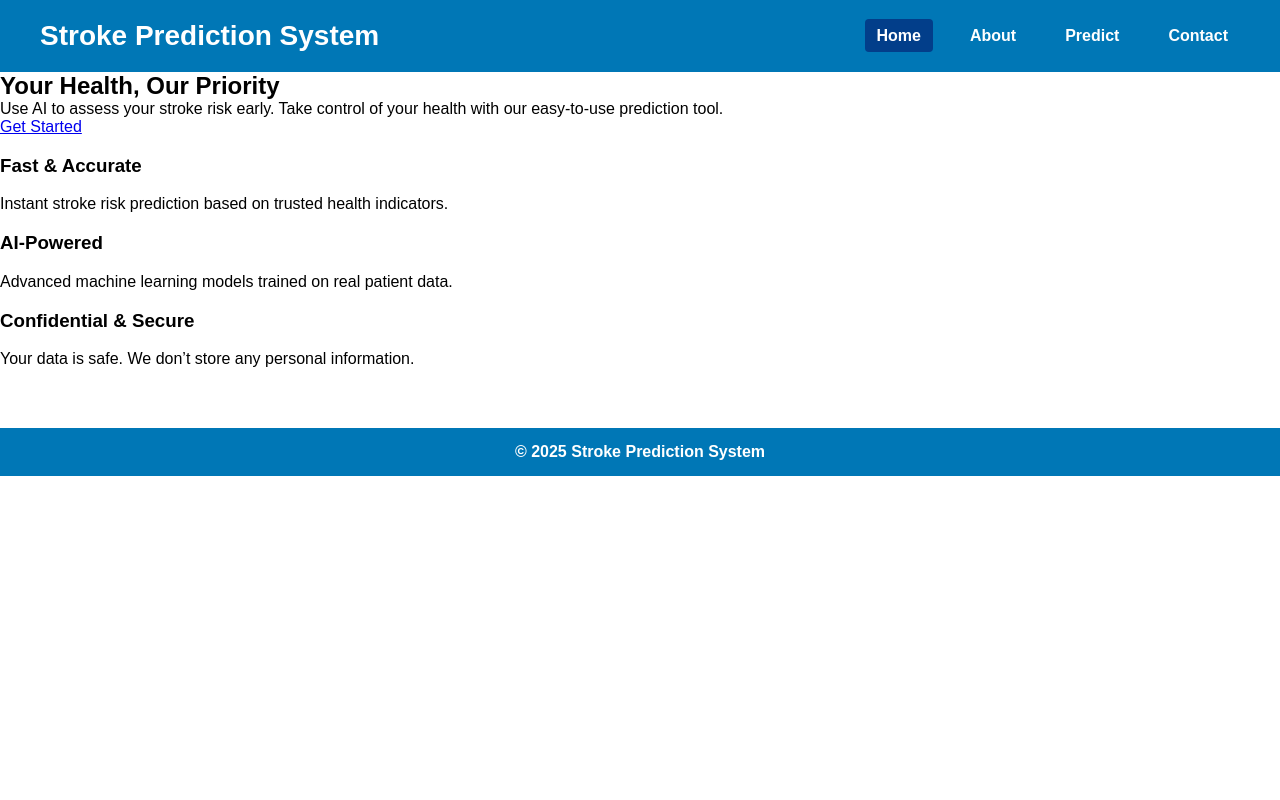
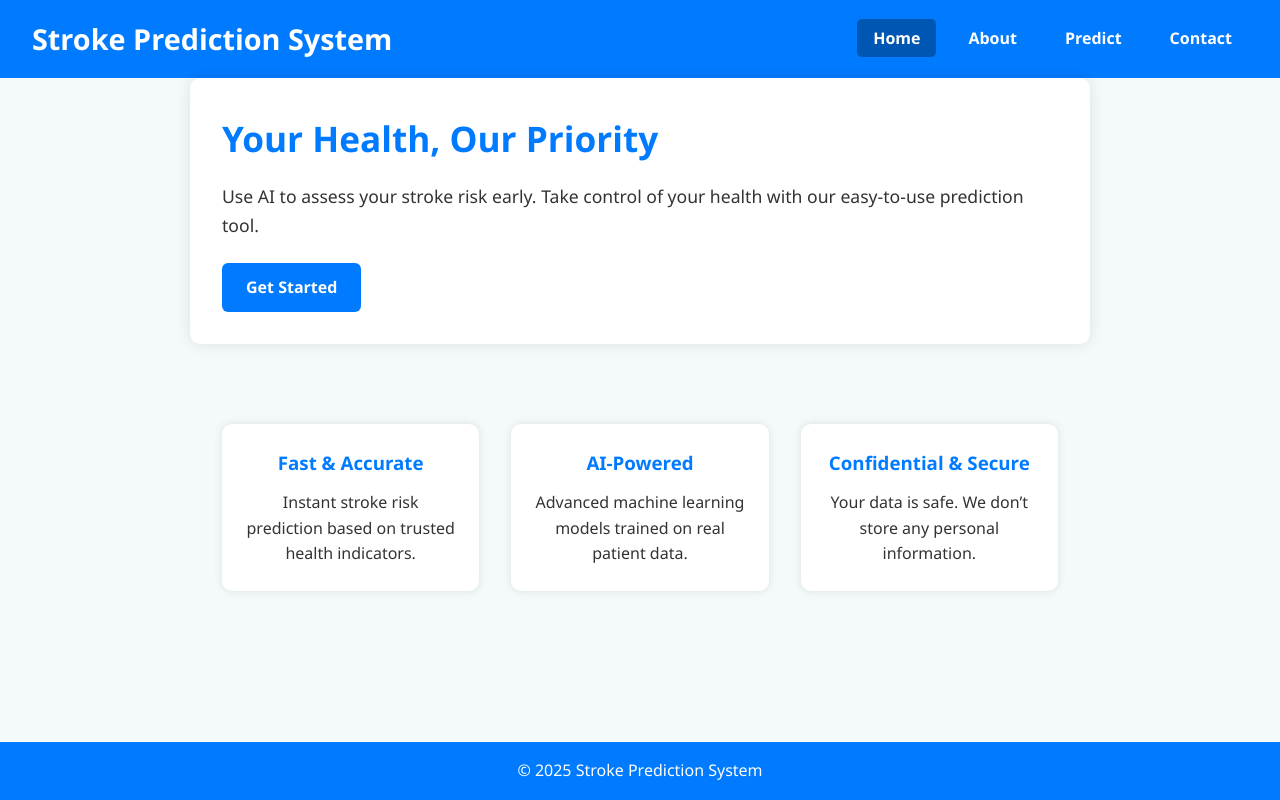
Before and after one commit to sparsha-lab/stroke-prediction, a Flask app: page / in a window 1280 px wide. Run offline with Flask 3, Linux system fonts and the light colour scheme; parts of the project's set-up code (start-up, migrations or seed data) failed here and were passed over.

Commit message:
Update style.css

```diff
--- a/static/style.css
+++ b/static/style.css
@@ -1,175 +1,345 @@
-/* Reset some basics */
-body, h1, h2, p, ul, li {
+/* Reset some default browser styles */
+* {
     margin: 0;
     padding: 0;
-    font-family: Arial, sans-serif;
+    box-sizing: border-box;
 }
 
-/* Header styling */
-header {
-    background-color: #0077b6;
-    color: white;
-    padding: 20px 40px;
+body {
+    font-family: 'Segoe UI', Tahoma, Geneva, Verdana, sans-serif;
+    background-color: #f4f9f9;
+    color: #333;
+    line-height: 1.6;
+    min-height: 100vh;
     display: flex;
-    justify-content: space-between;
-    align-items: center;
+    flex-direction: column;
 }
 
-/* Header title */
-header h1 {
-    font-size: 28px;
-    font-weight: bold;
+/* Header and Navigation */
+header {
+    background-color: #007bff;
+    color: white;
+    padding: 1rem 2rem;
+    display: flex;
+    align-items: center;
+    justify-content: space-between;
+    flex-wrap: wrap;
 }
 
-/* Navigation bar */
+header h1 {
+    font-size: 1.8rem;
+}
+
 nav ul {
     list-style: none;
     display: flex;
-    gap: 25px;
+    gap: 1rem;
 }
 
-/* Nav links */
 nav ul li a {
     color: white;
     text-decoration: none;
+    padding: 0.5rem 1rem;
+    border-radius: 5px;
     font-weight: 600;
-    font-size: 16px;
-    padding: 8px 12px;
-    border-radius: 4px;
     transition: background-color 0.3s ease;
 }
 
-/* Active page highlight */
-nav ul li a.active,
-nav ul li a:hover {
-    background-color: #023e8a;
+nav ul li a:hover,
+nav ul li a.active {
+    background-color: #0056b3;
 }
 
-/* Main content styling */
-section.main {
+/* Main Content Area */
+.main, .hero, .features {
+    padding: 2rem;
     max-width: 900px;
-    margin: 40px auto;
-    padding: 0 20px;
-    color: #023e8a;
+    margin: 0 auto 3rem auto;
 }
 
-/* About page specific styles */
-section.main h2 {
-    margin-top: 30px;
-    font-size: 26px;
-    border-bottom: 2px solid #0077b6;
-    padding-bottom: 8px;
-    margin-bottom: 15px;
+/* Hero Section (Home page) */
+.hero {
+    display: flex;
+    align-items: center;
+    justify-content: space-between;
+    gap: 2rem;
+    background-color: white;
+    border-radius: 10px;
+    padding: 2rem;
+    box-shadow: 0 0 15px rgba(0,0,0,0.1);
+    flex-wrap: wrap;
 }
 
-section.main p, section.main ul {
-    font-size: 18px;
-    line-height: 1.6;
+.hero-content {
+    flex: 1 1 400px;
 }
 
-section.main ul {
-    list-style-type: disc;
-    margin-left: 40px;
+.hero-content h2 {
+    font-size: 2.2rem;
+    margin-bottom: 1rem;
+    color: #007bff;
 }
 
-/* Contact note box style (used on multiple pages) */
-.contact-note {
-    max-width: 600px;
-    margin: 30px auto 0;
-    background-color: #caf0f8;
-    border-left: 5px solid #0077b6;
-    padding: 20px;
-    border-radius: 6px;
-    font-size: 16px;
-    color: #03045e;
+.hero-content p {
+    font-size: 1.1rem;
+    margin-bottom: 1.5rem;
 }
 
-/* Footer style */
-footer {
-    text-align: center;
-    padding: 15px 0;
-    background-color: #0077b6;
+.hero-content .btn {
+    display: inline-block;
+    background-color: #007bff;
     color: white;
-    font-weight: 600;
-    margin-top: 60px;
+    padding: 0.75rem 1.5rem;
+    border-radius: 6px;
+    text-decoration: none;
+    font-weight: 700;
+    transition: background-color 0.3s ease;
 }
 
-/* Button and form uniform style (for predict & contact pages) */
+.hero-content .btn:hover {
+    background-color: #0056b3;
+}
+
+.hero-image {
+    flex: 1 1 400px;
+    text-align: center;
+}
+
+.hero-image img {
+    max-width: 100%;
+    border-radius: 10px;
+}
+
+/* Features Section */
+.features {
+    display: flex;
+    gap: 2rem;
+    justify-content: center;
+    flex-wrap: wrap;
+}
+
+.feature {
+    background-color: white;
+    padding: 1.5rem;
+    border-radius: 10px;
+    box-shadow: 0 0 10px rgba(0,0,0,0.1);
+    flex: 1 1 250px;
+    text-align: center;
+}
+
+.feature h3 {
+    color: #007bff;
+    margin-bottom: 0.75rem;
+}
+
+/* General Main Section (About, Predict, Contact) */
+.main h2 {
+    color: #007bff;
+    margin-bottom: 1rem;
+}
+
+.main p, .main ul {
+    margin-bottom: 1.5rem;
+}
+
+.main ul {
+    padding-left: 1.5rem;
+}
+
+.main ul li {
+    margin-bottom: 0.5rem;
+}
+
+/* Form Styles */
 form {
+    background-color: white;
+    padding: 2rem;
+    border-radius: 10px;
+    box-shadow: 0 0 15px rgba(0,0,0,0.1);
     max-width: 600px;
-    margin: 20px auto;
-    background: white;
-    padding: 25px;
-    border-radius: 8px;
-    box-shadow: 0 0 12px rgba(0,0,0,0.1);
+    margin: 0 auto 2rem auto;
 }
 
 form label {
     display: block;
-    margin-top: 15px;
+    margin-bottom: 0.5rem;
     font-weight: 600;
-    color: #0077b6;
 }
 
 form input[type="text"],
-form input[type="number"],
 form input[type="email"],
 form input[type="tel"],
+form input[type="number"],
 form select,
 form textarea {
     width: 100%;
-    padding: 10px 12px;
-    margin-top: 5px;
+    padding: 0.6rem;
+    margin-bottom: 1.25rem;
     border: 1px solid #ccc;
-    border-radius: 5px;
-    font-size: 16px;
-    box-sizing: border-box;
+    border-radius: 6px;
+    font-size: 1rem;
     transition: border-color 0.3s ease;
 }
 
 form input[type="text"]:focus,
-form input[type="number"]:focus,
 form input[type="email"]:focus,
 form input[type="tel"]:focus,
+form input[type="number"]:focus,
 form select:focus,
 form textarea:focus {
-    border-color: #0077b6;
+    border-color: #007bff;
     outline: none;
 }
 
-form button[type="submit"] {
-    margin-top: 25px;
-    background-color: #0077b6;
+form button {
+    background-color: #007bff;
     color: white;
+    padding: 0.75rem 1.5rem;
     border: none;
-    padding: 12px 28px;
-    font-size: 18px;
     border-radius: 6px;
+    font-size: 1.1rem;
     cursor: pointer;
+    font-weight: 700;
     transition: background-color 0.3s ease;
 }
 
-form button[type="submit"]:hover {
-    background-color: #023e8a;
+form button:hover {
+    background-color: #0056b3;
 }
 
-/* Align nav to right on index & about pages */
-header nav {
-    margin-left: auto;
+/* Contact Note Section */
+.contact-note {
+    max-width: 600px;
+    margin: 0 auto;
+    background-color: #e7f1ff;
+    padding: 1rem 1.5rem;
+    border-radius: 8px;
+    font-size: 0.95rem;
+    color: #004a99;
+    border: 1px solid #b3d1ff;
+    text-align: center;
 }
 
-/* Responsive tweak */
-@media (max-width: 600px) {
-    header {
+/* Footer */
+footer {
+    background-color: #007bff;
+    color: white;
+    text-align: center;
+    padding: 1rem 2rem;
+    margin-top: auto;
+}
+
+/* Responsive */
+@media (max-width: 768px) {
+    .hero {
         flex-direction: column;
-        align-items: flex-start;
     }
-    nav ul {
+
+    .features {
         flex-direction: column;
-        gap: 10px;
-        margin-top: 10px;
-    }
-    section.main {
-        margin: 20px 10px;
     }
 }
+
+/* About Page Enhancements */
+
+/* Container for about sections */
+.about-section {
+    background: white;
+    padding: 2rem 3rem;
+    border-radius: 12px;
+    box-shadow: 0 4px 25px rgba(0, 0, 0, 0.1);
+    margin-bottom: 3rem;
+    animation: fadeInUp 0.8s ease forwards;
+    opacity: 0;
+    transform: translateY(20px);
+}
+
+/* Animate fade in and up */
+@keyframes fadeInUp {
+    to {
+        opacity: 1;
+        transform: translateY(0);
+    }
+    from {
+        opacity: 0;
+        transform: translateY(20px);
+    }
+}
+
+/* Blue divider line under headings */
+.about-section h2 {
+    position: relative;
+    color: #007bff;
+    margin-bottom: 1.5rem;
+}
+
+.about-section h2::after {
+    content: "";
+    display: block;
+    width: 60px;
+    height: 4px;
+    background-color: #007bff;
+    border-radius: 3px;
+    margin-top: 0.5rem;
+    animation: slideIn 1s ease forwards;
+    opacity: 0;
+    transform: translateX(-20px);
+    animation-delay: 0.3s;
+    animation-fill-mode: forwards;
+}
+
+@keyframes slideIn {
+    to {
+        opacity: 1;
+        transform: translateX(0);
+    }
+    from {
+        opacity: 0;
+        transform: translateX(-20px);
+    }
+}
+
+/* Highlighted mission text style */
+.mission-highlight {
+    font-size: 1.1rem;
+    font-weight: 600;
+    color: #004a99;
+    margin-bottom: 1.5rem;
+    border-left: 4px solid #007bff;
+    padding-left: 1rem;
+    font-style: italic;
+}
+
+/* Styled bullet list with check marks */
+.about-section ul {
+    padding-left: 1.5rem;
+    margin-bottom: 1.5rem;
+}
+
+.about-section ul li {
+    position: relative;
+    padding-left: 1.8rem;
+    margin-bottom: 0.7rem;
+}
+
+.about-section ul li::before {
+    content: '✓';
+    position: absolute;
+    left: 0;
+    color: #007bff;
+    font-weight: bold;
+    font-size: 1rem;
+}
+
+/* Paragraph spacing */
+.about-section p {
+    margin-bottom: 1.25rem;
+}
+
+/* Responsive tweak: smaller padding on mobile */
+@media (max-width: 768px) {
+    .about-section {
+        padding: 1.5rem 1.5rem;
+        margin-bottom: 2rem;
+    }
+}
```
